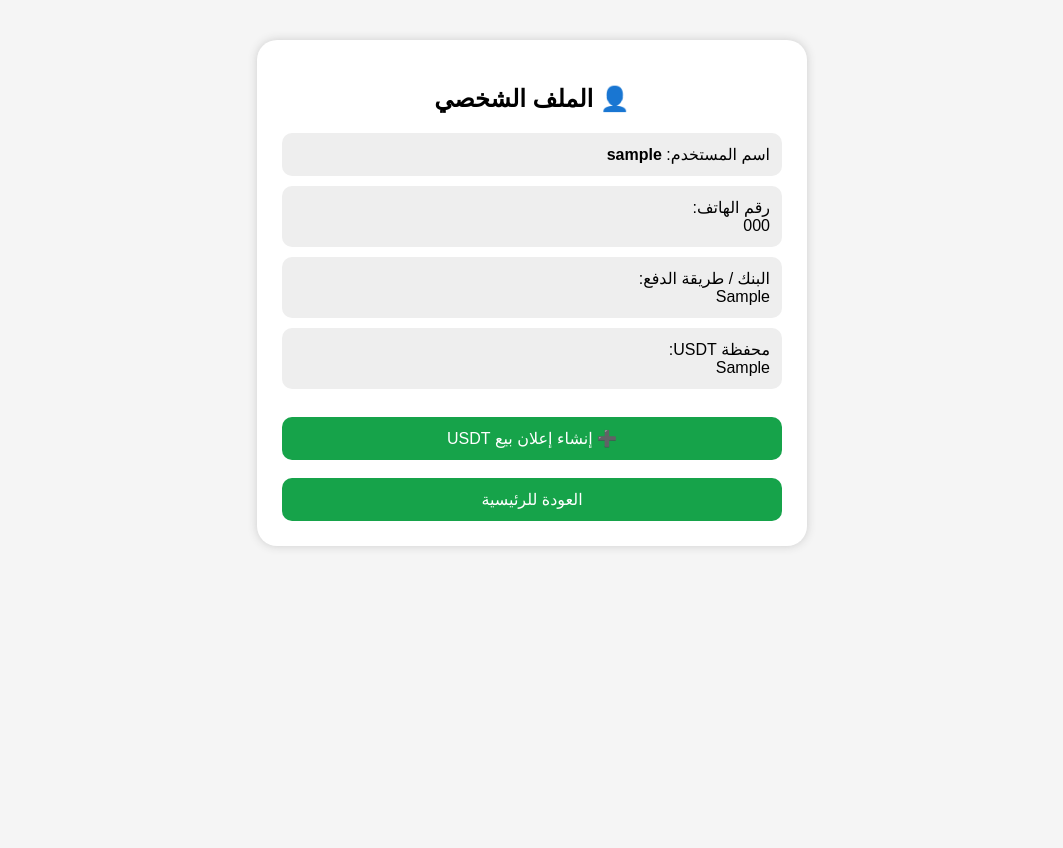
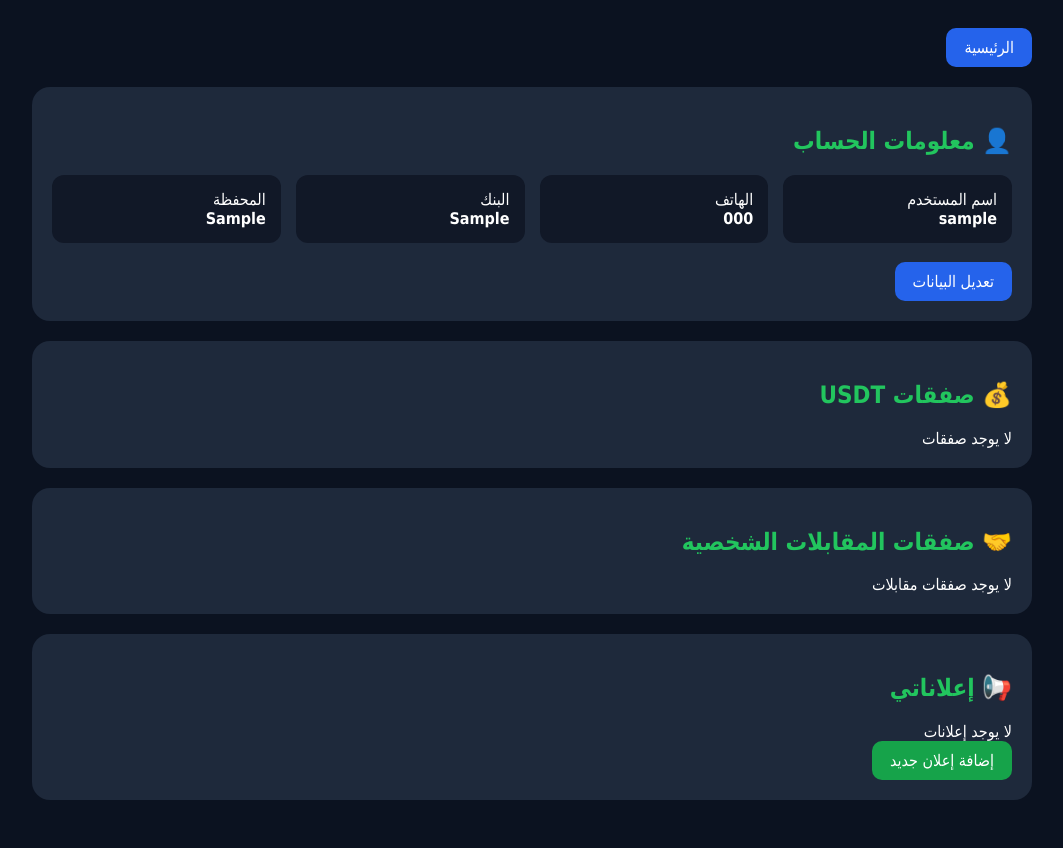
Before and after one commit to sameraishi460-cmd/USDT-P2P-Palestine, a Flask app: page /profile in a window 1280 px wide. Shown: the whole page, without its empty margins (108-1171 px from the left). Before the commit the page ends 548 px from the top, so only its background shows below. Run offline with Flask 3, Linux system fonts and the light colour scheme; the visitor is signed in with stand-in values (Sample User, id 1); tables that the repository leaves empty hold one stand-in row (values such as "Sample post").

Commit message:
Update profile page styles and content

```diff
--- a/templates/profile.html
+++ b/templates/profile.html
@@ -5,87 +5,153 @@
 
 <meta charset="UTF-8">
 
-<title>الملف الشخصي</title>
+<title>حسابي</title>
 
 
 <style>
 
 body{
-    font-family:Arial;
-    background:#f5f5f5;
+
+background:#0b1220;
+color:white;
+font-family:tahoma;
+padding:20px;
+
 }
+
+
+
+.container{
+
+max-width:1000px;
+margin:auto;
+
+}
+
 
 
 .box{
 
-    background:white;
-    width:90%;
-    max-width:500px;
-    margin:40px auto;
-    padding:25px;
-    border-radius:20px;
-    box-shadow:0 0 10px #ccc;
+background:#1e293b;
+padding:20px;
+border-radius:18px;
+margin-bottom:20px;
 
 }
 
 
+
 h2{
 
-    text-align:center;
+color:#22c55e;
 
 }
 
 
-.item{
 
-    background:#eee;
-    padding:12px;
-    margin:10px 0;
-    border-radius:10px;
+.info{
+
+display:grid;
+grid-template-columns:repeat(auto-fit,minmax(200px,1fr));
+gap:15px;
 
 }
 
 
-button{
 
-    width:100%;
-    padding:12px;
-    background:#16a34a;
-    color:white;
-    border:0;
-    border-radius:10px;
-    font-size:16px;
+.item{
+
+background:#111827;
+padding:15px;
+border-radius:12px;
 
 }
 
 
-a{
 
-    text-decoration:none;
+.btn{
+
+display:inline-block;
+padding:10px 18px;
+background:#2563eb;
+color:white;
+text-decoration:none;
+border-radius:10px;
 
 }
 
+
+
+.green{
+
+background:#16a34a;
+
+}
+
+
+
+.card{
+
+background:#111827;
+padding:15px;
+border-radius:12px;
+margin:10px 0;
+
+}
+
+
+
+.status{
+
+color:#22c55e;
+font-weight:bold;
+
+}
+
+
+
+.back{
+
+margin-bottom:20px;
+
+}
+
+
 </style>
-
 
 </head>
 
 
+
 <body>
+
+
+<div class="container">
+
+
+
+<a class="btn back" href="/">
+الرئيسية
+</a>
+
 
 
 <div class="box">
 
 
 <h2>
-👤 الملف الشخصي
+👤 معلومات الحساب
 </h2>
 
+
+<div class="info">
 
 
 <div class="item">
 
-اسم المستخدم:
+اسم المستخدم
+
+<br>
 
 <b>
 {{user.username}}
@@ -95,72 +161,266 @@ a{
 
 
 
+<div class="item">
+
+الهاتف
+
+<br>
+
+<b>
+{{user.phone}}
+</b>
+
+</div>
+
+
 
 <div class="item">
 
-رقم الهاتف:
+البنك
 
 <br>
 
-{{user.phone}}
+<b>
+{{user.bank}}
+</b>
+
+</div>
+
+
+
+<div class="item">
+
+المحفظة
+
+<br>
+
+<b>
+
+{{user.wallet}}
+
+</b>
+
+</div>
+
+
+</div>
+
+
+<br>
+
+
+<a class="btn" href="/edit_profile">
+
+تعديل البيانات
+
+</a>
+
 
 </div>
 
 
 
 
-<div class="item">
 
-البنك / طريقة الدفع:
+<div class="box">
+
+
+<h2>
+💰 صفقات USDT
+</h2>
+
+
+
+{% for t in trades %}
+
+
+<div class="card">
+
+
+الصفقة رقم:
+{{t.id}}
 
 <br>
 
-{{user.bank}}
+
+الكمية:
+
+{{t.amount}} USDT
+
+
+<br>
+
+
+السعر:
+
+{{t.price}}
+
+
+<br>
+
+
+الحالة:
+
+<span class="status">
+
+{{t.status}}
+
+</span>
+
+
+</div>
+
+
+{% else %}
+
+
+لا يوجد صفقات
+
+
+{% endfor %}
+
+
 
 </div>
 
 
 
 
-<div class="item">
 
-محفظة USDT:
+
+
+<div class="box">
+
+
+<h2>
+🤝 صفقات المقابلات الشخصية
+</h2>
+
+
+
+{% for c in cash_trades %}
+
+
+<div class="card">
+
+
+رقم الصفقة:
+
+{{c.id}}
+
 
 <br>
 
-{{user.wallet}}
+
+الكمية:
+
+{{c.amount}} USDT
+
+
+<br>
+
+
+السعر:
+
+{{c.price}}
+
+
+<br>
+
+
+الحالة:
+
+<span class="status">
+
+{{c.status}}
+
+</span>
+
 
 </div>
+
+
+{% else %}
+
+
+لا يوجد صفقات مقابلات
+
+
+{% endfor %}
+
+
+</div>
+
+
+
+
+
+
+
+<div class="box">
+
+
+<h2>
+📢 إعلاناتي
+</h2>
+
+
+{% for a in ads %}
+
+
+
+<div class="card">
+
+
+كمية:
+
+{{a.amount}} USDT
+
+
+<br>
+
+
+السعر:
+
+{{a.price}}
+
+
+<br>
+
+
+الحالة:
+
+{{a.status}}
+
+
+
+</div>
+
+
+
+{% else %}
+
+
+لا يوجد إعلانات
+
+
+{% endfor %}
 
 
 
 <br>
 
 
-<a href="/create_ad">
+<a class="btn green" href="/create_ad">
 
-<button>
-
-➕ إنشاء إعلان بيع USDT
-
-</button>
+إضافة إعلان جديد
 
 </a>
 
 
 
-<br><br>
-
-
-<a href="/">
-
-<button>
-
-العودة للرئيسية
-
-</button>
-
-</a>
+</div>
 
 
 
```
